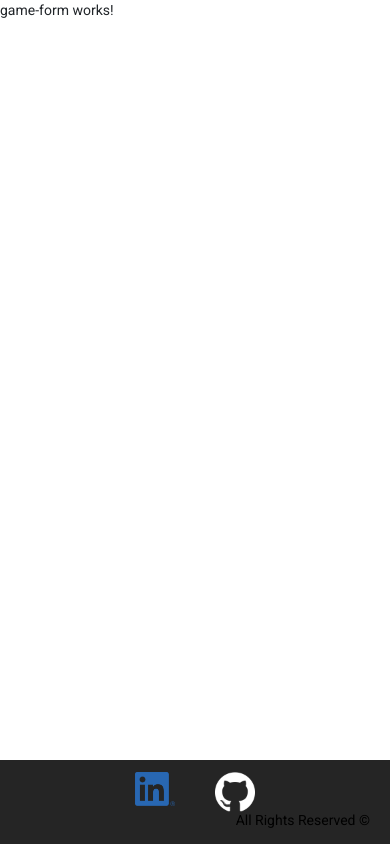
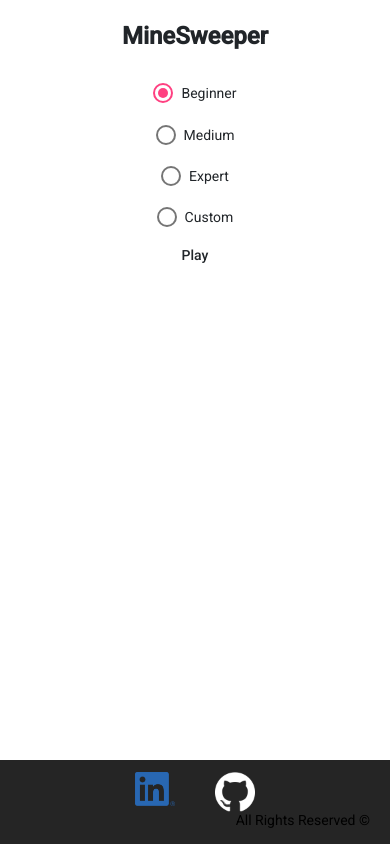
Before and after one commit to kelsito-gz/minesweeper, an Angular app: page / in a window 390 px wide. Built offline with nearby package versions, Linux system fonts and the light colour scheme.

Commit message:
(feat) Add form to init the game

```diff
--- a/src/app/app.component.css
+++ b/src/app/app.component.css
@@ -4,3 +4,8 @@ main{
   height: 100%;
   justify-content: space-between;
 }
+.tittle{
+  font-weight: bold;
+  text-align: center;
+  margin: 20px 0;
+}
--- a/src/app/app.component.html
+++ b/src/app/app.component.html
@@ -1,4 +1,7 @@
 <main>
-  <app-game-form></app-game-form>
+  <section class="container">
+    <h1 class="tittle">MineSweeper</h1>
+    <app-game-form></app-game-form>
+  </section>
   <app-footer></app-footer>
 </main>
--- a/src/app/components/minesweeper/game-form/game-form.component.css
+++ b/src/app/components/minesweeper/game-form/game-form.component.css
@@ -0,0 +1,24 @@
+.radio-buttons{
+  display: flex;
+  flex-wrap: wrap;
+  justify-content: space-between;
+}
+.fields{
+  flex-wrap: wrap;
+  display: flex;
+  justify-content: space-around;
+}
+.mat-radio-label{
+  display: inline-block;
+}
+
+@media (max-width: 768px) {
+  .radio-buttons{
+    justify-content: center;
+    flex-direction: column;
+  }
+  .radio-buttons .mat-radio-button{
+    display: inline-block;
+    margin: 10px auto
+  }
+}
--- a/src/app/components/minesweeper/game-form/game-form.component.html
+++ b/src/app/components/minesweeper/game-form/game-form.component.html
@@ -1 +1,25 @@
-<p>game-form works!</p>
+<form [formGroup]="gameForm" class="row">
+  <mat-radio-group (change)="setDifficulty($event.value)"  class="radio-buttons" formControlName="difficulty">
+    <mat-radio-button value="beginner">Beginner</mat-radio-button>
+    <mat-radio-button value="medium">Medium</mat-radio-button>
+    <mat-radio-button value="expert">Expert</mat-radio-button>
+    <mat-radio-button value="custom">Custom</mat-radio-button>
+  </mat-radio-group>
+  <ng-container *ngIf="gameForm.controls['difficulty'].value == 'custom'" >
+    <div class="fields">
+      <mat-form-field appearance="fill" class="col-xs-11">
+        <mat-label>Height</mat-label>
+        <input type="number" formControlName="height" matInput>
+      </mat-form-field>
+      <mat-form-field appearance="fill" class="col-xs-11">
+        <mat-label>Width</mat-label>
+        <input type="number" formControlName="width" matInput>
+      </mat-form-field>
+      <mat-form-field appearance="fill" class="col-xs-11">
+        <mat-label>Number of bombs</mat-label>
+        <input type="number" formControlName="bombs" matInput>
+      </mat-form-field>
+    </div>
+  </ng-container>
+  <button mat-button (click)="play()" [disabled]="gameForm.invalid">Play</button>
+</form>
--- a/src/app/components/minesweeper/game-form/game-form.component.ts
+++ b/src/app/components/minesweeper/game-form/game-form.component.ts
@@ -1,4 +1,5 @@
 import { Component, OnInit } from '@angular/core';
+import { FormBuilder, FormGroup, Validators } from '@angular/forms';
 
 @Component({
   selector: 'app-game-form',
@@ -7,9 +8,38 @@ import { Component, OnInit } from '@angular/core';
 })
 export class GameFormComponent implements OnInit {
 
-  constructor() { }
+  gameForm: FormGroup;
+  constructor(private formBuilder: FormBuilder) {
+    this.initForm();
+  }
 
   ngOnInit(): void {
   }
 
+  initForm(){
+    this.gameForm = this.formBuilder.group({
+      difficulty: ['beginner', [Validators.required]],
+      height: [],
+      width: [],
+      bombs: [],
+    });
+  }
+
+  setDifficulty(difficulty: string){
+    if(difficulty == "custom"){
+      this.gameForm.controls['height'].addValidators([Validators.required, Validators.pattern(/^[0-9]*$/i)]);
+      this.gameForm.controls['width'].addValidators([Validators.required, Validators.pattern(/^[0-9]*$/i )]);
+      this.gameForm.controls['bombs'].addValidators([Validators.required, Validators.pattern(/^[0-9]*$/i ), ]);
+    } else{
+      this.gameForm.controls['height'].clearValidators();
+      this.gameForm.controls['width'].clearValidators();
+      this.gameForm.controls['bombs'].clearValidators();
+    }
+  }
+
+  play(){
+
+
+  }
+
 }
--- a/src/app/components/minesweeper/minesweeper.module.ts
+++ b/src/app/components/minesweeper/minesweeper.module.ts
@@ -1,6 +1,8 @@
 import { NgModule } from '@angular/core';
 import { CommonModule } from '@angular/common';
 import { GameFormComponent } from './game-form/game-form.component';
+import { MaterialModule } from 'src/app/material/material.module';
+import { ReactiveFormsModule } from '@angular/forms';
 
 
 
@@ -9,7 +11,9 @@ import { GameFormComponent } from './game-form/game-form.component';
     GameFormComponent
   ],
   imports: [
-    CommonModule
+    CommonModule,
+    MaterialModule,
+    ReactiveFormsModule,
   ], exports: [
     GameFormComponent,
   ]
--- a/tsconfig.json
+++ b/tsconfig.json
@@ -5,6 +5,7 @@
     "baseUrl": "./",
     "outDir": "./dist/out-tsc",
     "forceConsistentCasingInFileNames": true,
+    "strictPropertyInitialization": false,
     "strict": true,
     "noImplicitOverride": true,
     "noPropertyAccessFromIndexSignature": true,
```
